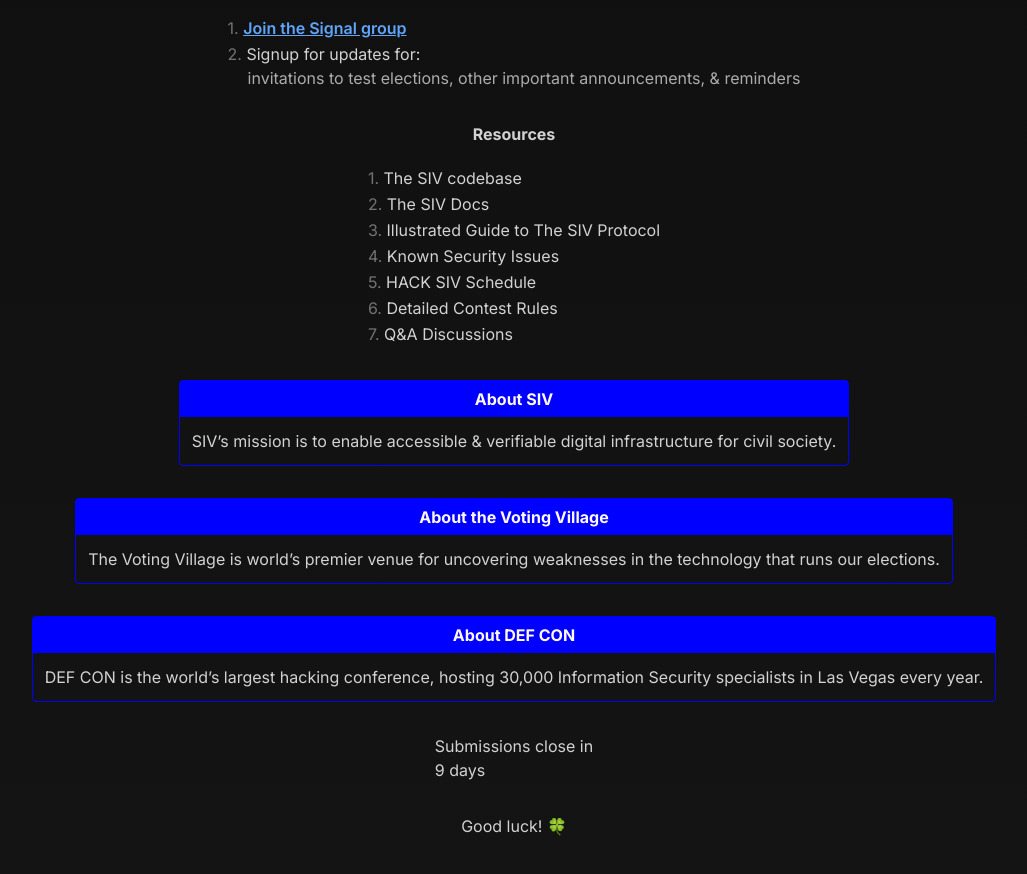
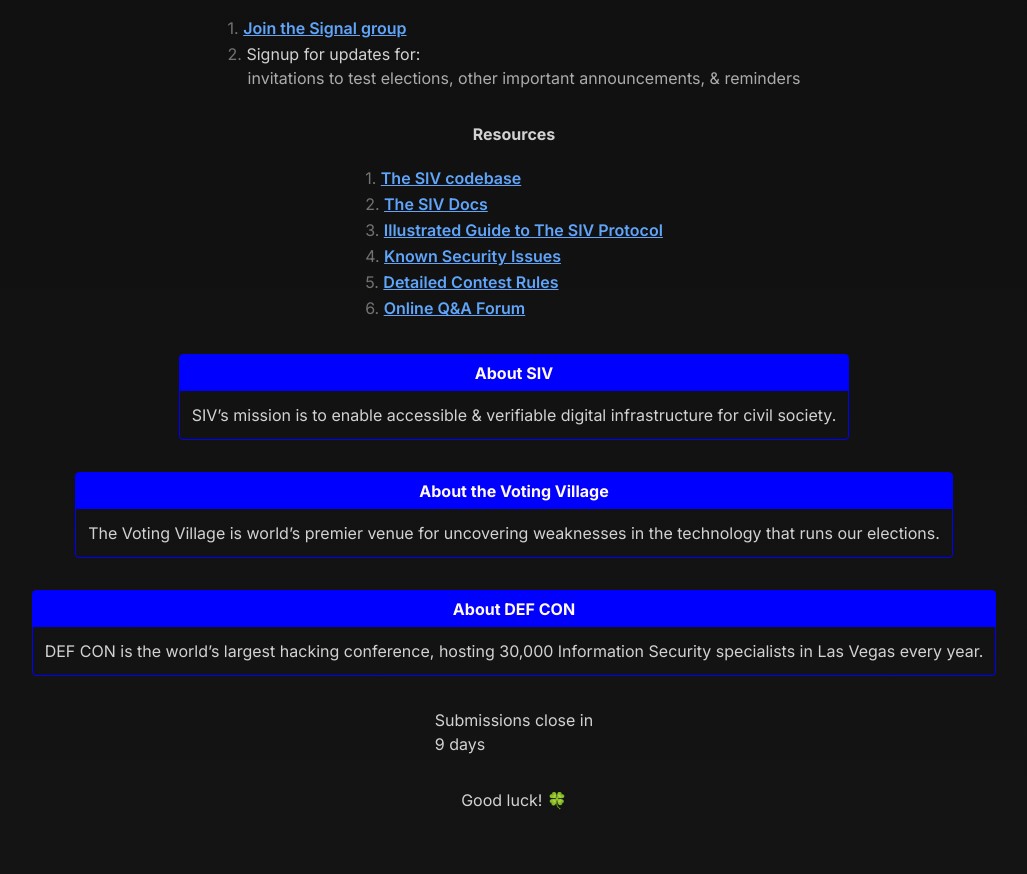
Before and after one commit to siv-org/hack.siv.org, a Next.js app: page / in a window 1280 px wide. Shown: the part 1640-2514 px from the top of the page, without its empty margins (126-1153 px from the left). Built offline with nearby package versions, Linux system fonts and the light colour scheme.

Commit message:
Add Resources links

```diff
--- a/app/page.tsx
+++ b/app/page.tsx
@@ -176,7 +176,7 @@
       </Box>
 
       <a
-        href="https://gist.github.com/dsernst/26b1966dd61183ad256b881d2e51185e"
+        href="https://gist.github.com/dsernst/26b1966dd61183ad256b881d2e51185e#file-defcon-prize-awards-md"
         target="_blank"
         className="bg-orange-200 text-black/90 px-4 py-2 rounded"
       >
@@ -211,16 +211,29 @@
         <h4 className="text-center font-bold mb-5">Resources</h4>
 
         {[
-          'The SIV codebase',
-          'The SIV Docs',
-          'Illustrated Guide to The SIV Protocol',
-          'Known Security Issues',
-          'HACK SIV Schedule',
-          'Detailed Contest Rules',
-          'Q&A Discussions',
-        ].map((text, i) => (
+          ['The SIV codebase', 'https://github.com/siv-org/siv'],
+          ['The SIV Docs', 'https://docs.siv.org'],
+          ['Illustrated Guide to The SIV Protocol', 'https://siv.org/protocol'],
+          [
+            'Known Security Issues',
+            'https://github.com/siv-org/siv/issues?q=is%3Aissue+is%3Aopen+label%3Asecurity+',
+          ],
+          // ['HACK SIV Schedule', '/schedule'],
+          [
+            'Detailed Contest Rules',
+            'https://gist.github.com/dsernst/26b1966dd61183ad256b881d2e51185e#file-defcon-prize-awards-md',
+          ],
+          ['Online Q&A Forum', 'https://github.com/siv-org/siv/discussions'],
+        ].map(([text, link], i) => (
           <div className="mb-0.5" key={i}>
-            <span className="opacity-50">{i + 1}.</span> {text}
+            <span className="opacity-50">{i + 1}.</span>{' '}
+            <a
+              href={link}
+              target="_blank"
+              className="underline text-blue-400 font-semibold"
+            >
+              {text}
+            </a>
           </div>
         ))}
       </div>
```
